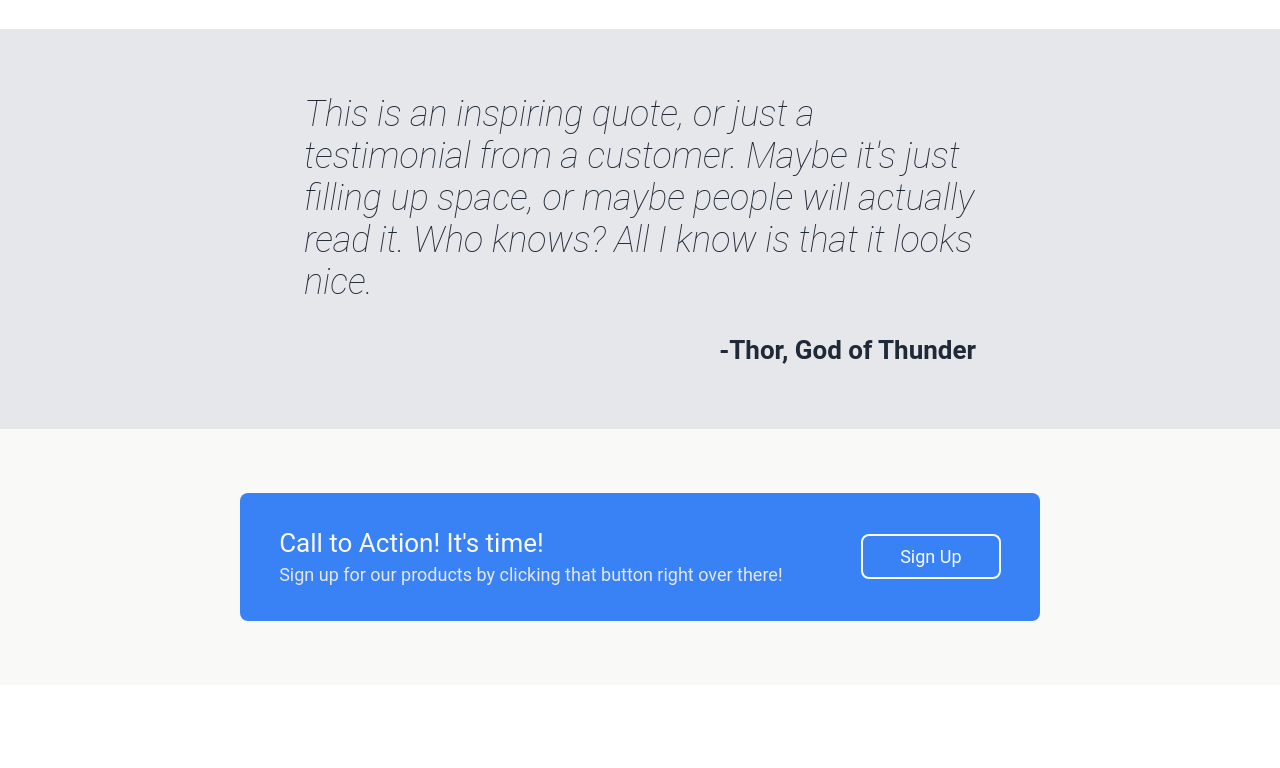
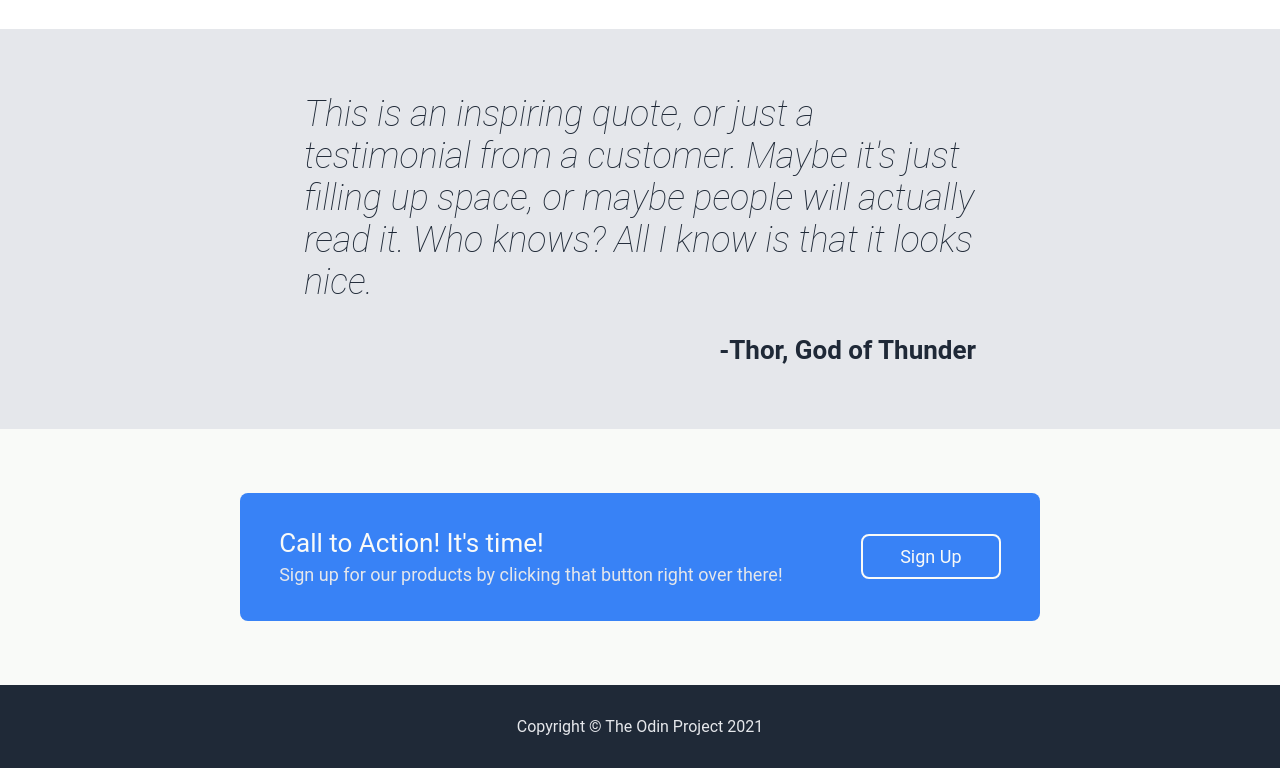
Before and after one commit to Jordancojp/Landing-Page, a plain HTML site: page index.html in a window 1280 px wide. Shown: the part 744-1512 px from the top of the page. Before the commit the page ends 1429 px from the top, so only its background shows below. Drawn offline with Linux system fonts and the light colour scheme; a web font is replaced by a local one.

Commit message:
Added the footer - All finished!

```diff
--- a/index.html
+++ b/index.html
@@ -80,5 +80,7 @@
             </div>
         </div>
 
+        <div class="Footer Title">Copyright © The Odin Project 2021</div>
+
     </body>
 </html>
--- a/styles.css
+++ b/styles.css
@@ -205,3 +205,9 @@ body {
     min-height: 45px;
     min-width: 140px;
 }
+
+.Footer {
+    padding: 32px;
+    text-align: center;
+    color:#E5E7EB;
+}
```
